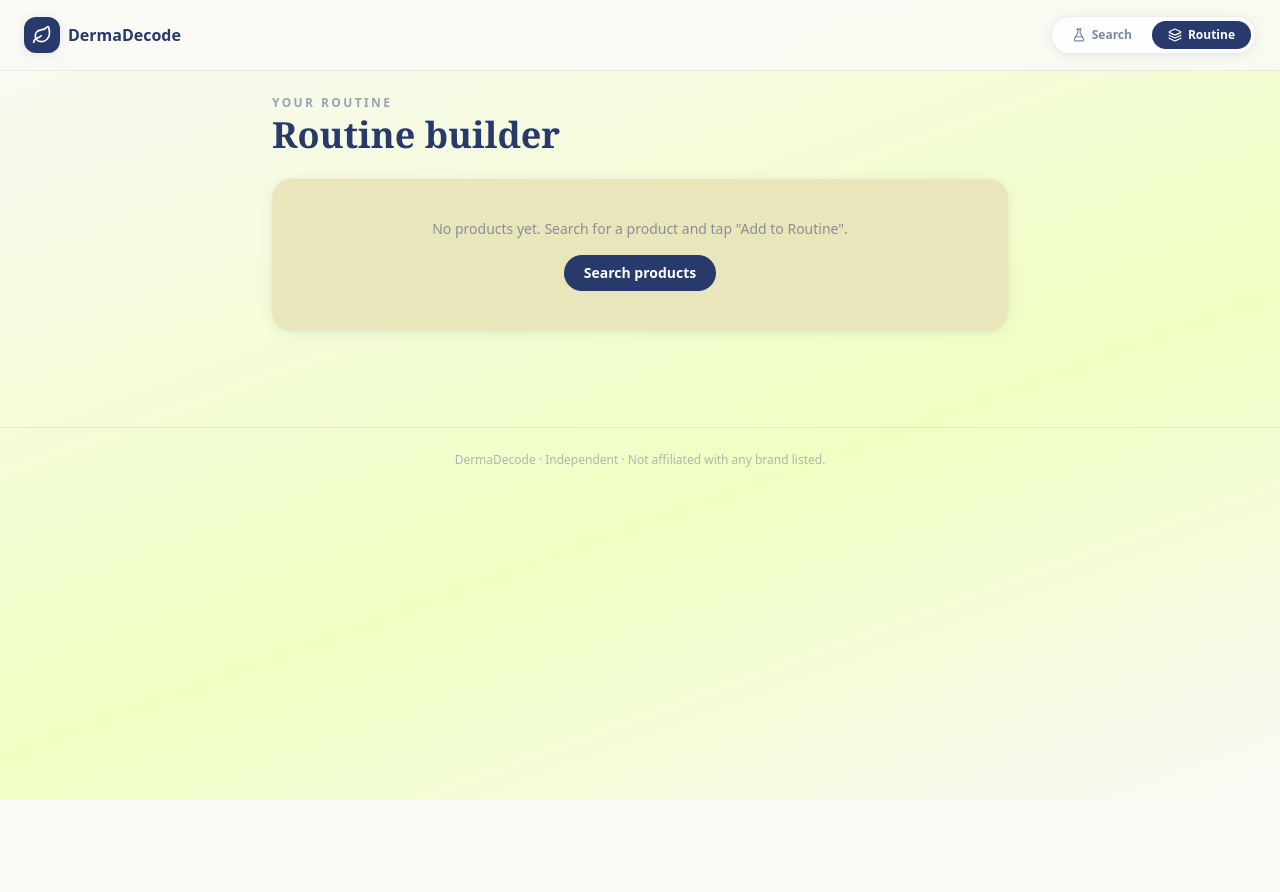
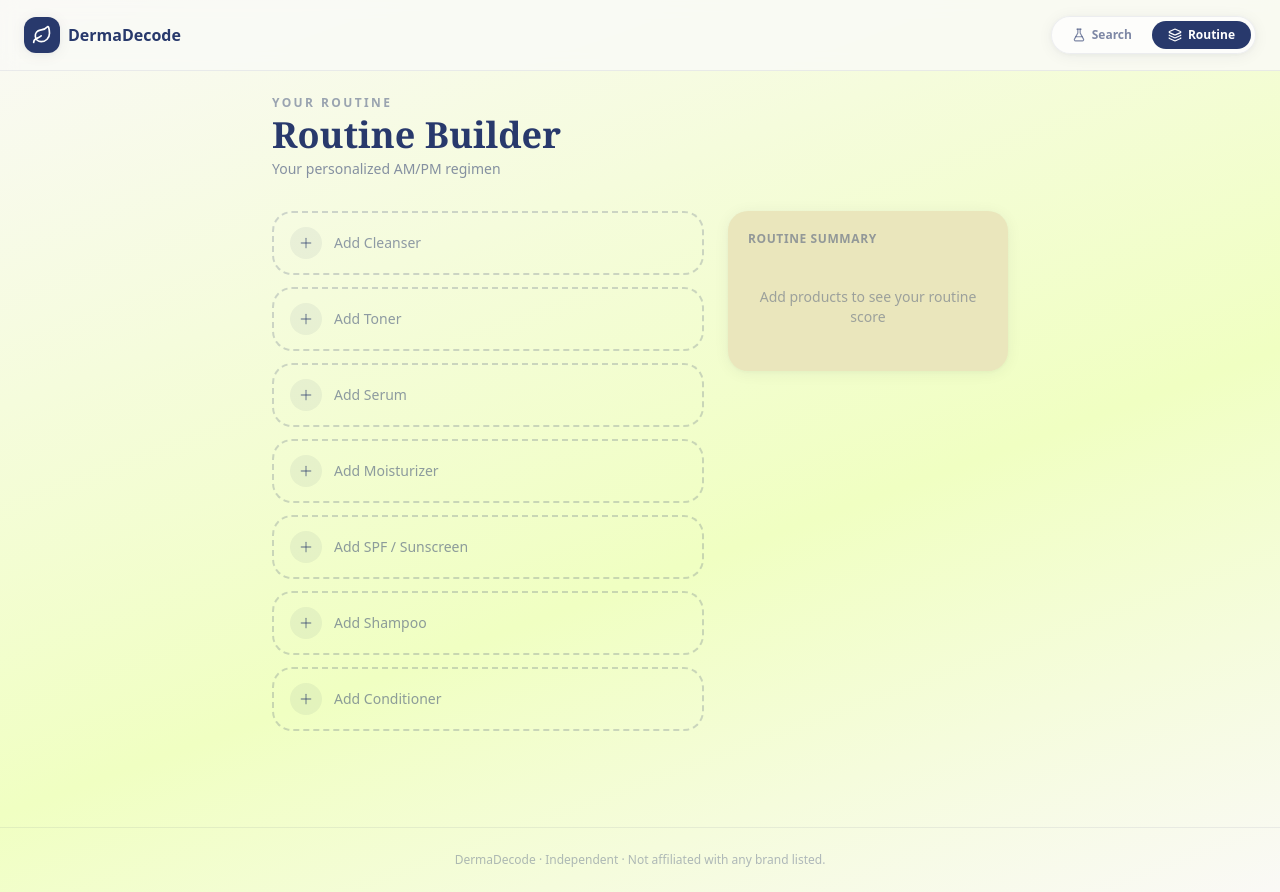
Before and after one commit to dhamuASU/Kiro-Hackathon, a Next.js app in the folder frontend/: page /routine in a window 1280 px wide. Before the commit the page ends 800 px from the top, so only its background shows below. Built offline with nearby package versions, Linux system fonts and the light colour scheme.

Commit message:
feat: routine builder with category slots, search, sidebar summary, API contract updated

```diff
--- a/frontend/app/routine/page.tsx
+++ b/frontend/app/routine/page.tsx
@@ -1,101 +1,215 @@
 "use client";
-import { useMemo } from "react";
+import { useMemo, useState } from "react";
 import Link from "next/link";
-import { Trash2, Droplets, AlertTriangle } from "lucide-react";
+import { Plus, Trash2, Droplets, AlertTriangle, Search, X } from "lucide-react";
 import { AppShell } from "@/components/layout/AppShell";
 import { MetricCard } from "@/components/ui/MetricCard";
-import { findProduct, overallScore, INGREDIENTS } from "@/data/cleanlabel";
+import { findProduct, overallScore, PRODUCTS, searchProducts, type Product } from "@/data/cleanlabel";
 import { useRoutine } from "@/hooks/use-routine";
+import { cn } from "@/lib/utils";
+
+const SLOTS = [
+  { slug: "cleanser",    label: "Cleanser",    category: "cleanser" },
+  { slug: "toner",       label: "Toner",       category: "treatment" },
+  { slug: "serum",       label: "Serum",       category: "serum" },
+  { slug: "moisturizer", label: "Moisturizer", category: "moisturizer" },
+  { slug: "spf",         label: "SPF / Sunscreen", category: "sunscreen" },
+  { slug: "shampoo",     label: "Shampoo",     category: "cleanser" },
+  { slug: "conditioner", label: "Conditioner", category: "treatment" },
+];
+
+function scoreColor(n: number) {
+  if (n >= 8) return { bg: "rgba(74,158,74,0.12)", text: "var(--sage-dark)" };
+  if (n >= 5) return { bg: "rgba(217,119,6,0.10)", text: "#d97706" };
+  if (n >= 3) return { bg: "rgba(234,88,12,0.10)", text: "#ea580c" };
+  return { bg: "rgba(220,38,38,0.10)", text: "#dc2626" };
+}
 
 export default function RoutinePage() {
-  const { ids, add, remove, clear } = useRoutine();
-  const products = useMemo(() => ids.map(findProduct).filter(Boolean) as NonNullable<ReturnType<typeof findProduct>>[], [ids]);
+  const { ids, add, remove } = useRoutine();
+  // Map slot → product id
+  const [slotMap, setSlotMap] = useState<Record<string, string>>({});
+  const [searchSlot, setSearchSlot] = useState<string | null>(null);
+  const [q, setQ] = useState("");
+
+  const suggestions = useMemo(() => searchProducts(q), [q]);
+
+  const assignProduct = (slot: string, productId: string) => {
+    setSlotMap(prev => ({ ...prev, [slot]: productId }));
+    add(productId);
+    setSearchSlot(null);
+    setQ("");
+  };
+
+  const removeSlot = (slot: string) => {
+    const pid = slotMap[slot];
+    if (pid) remove(pid);
+    setSlotMap(prev => { const n = { ...prev }; delete n[slot]; return n; });
+  };
+
+  const filledProducts = Object.values(slotMap).map(findProduct).filter(Boolean) as Product[];
 
   const combined = useMemo(() => {
-    if (!products.length) return null;
-    const avg = (k: keyof typeof products[0]["scores"]) =>
-      Math.round((products.reduce((s, p) => s + p.scores[k], 0) / products.length) * 10) / 10;
+    if (!filledProducts.length) return null;
+    const avg = (k: keyof Product["scores"]) =>
+      Math.round((filledProducts.reduce((s, p) => s + p.scores[k], 0) / filledProducts.length) * 10) / 10;
     return { safety: avg("safety"), environmental: avg("environmental"), transparency: avg("transparency"), honesty: avg("honesty") };
-  }, [products]);
+  }, [filledProducts]);
 
-  const totalWater = products.reduce((s, p) => s + (p.waterImpactGrams ?? 0), 0);
-
+  const totalWater = filledProducts.reduce((s, p) => s + (p.waterImpactGrams ?? 0), 0);
   const interactions = useMemo(() => {
     const w: { title: string; body: string }[] = [];
-    if (products.filter(p => p.hasFragrance).length >= 2)
-      w.push({ title: "Multiple fragranced products", body: `${products.filter(p => p.hasFragrance).length} products contain undisclosed fragrance — irritation risk compounds.` });
-    if (products.some(p => p.pregnancyUnsafe))
+    if (filledProducts.filter(p => p.hasFragrance).length >= 2)
+      w.push({ title: "Multiple fragranced products", body: `${filledProducts.filter(p => p.hasFragrance).length} products contain undisclosed fragrance — irritation risk compounds.` });
+    if (filledProducts.some(p => p.pregnancyUnsafe))
       w.push({ title: "Pregnancy / infant caution", body: "One or more products contain ingredients flagged unsafe during pregnancy or for infants." });
     return w;
-  }, [products]);
+  }, [filledProducts]);
 
   return (
     <AppShell>
       <div className="mx-auto max-w-3xl px-4 pb-24 pt-6">
-        <div className="mb-6 flex items-end justify-between">
+
+        {/* Header */}
+        <div className="mb-8">
+          <div className="text-xs font-semibold uppercase tracking-[0.2em]" style={{ color: "rgba(40,57,108,0.45)" }}>Your routine</div>
+          <h1 className="mt-1 text-3xl font-semibold md:text-4xl" style={{ color: "var(--navy)", fontFamily: "Georgia, serif" }}>
+            Routine Builder
+          </h1>
+          <p className="mt-1 text-sm" style={{ color: "rgba(40,57,108,0.55)" }}>Your personalized AM/PM regimen</p>
+        </div>
+
+        <div className="grid gap-6 md:grid-cols-[1fr_280px]">
+
+          {/* Left: Slots */}
+          <div className="space-y-3">
+            {SLOTS.map(slot => {
+              const pid = slotMap[slot.slug];
+              const product = pid ? findProduct(pid) : null;
+              const isSearching = searchSlot === slot.slug;
+
+              return (
+                <div key={slot.slug}>
+                  {product ? (
+                    // Filled slot
+                    <div className="card flex items-center justify-between gap-3 p-4">
+                      <div className="min-w-0 flex-1">
+                        <div className="text-[10px] font-semibold uppercase tracking-wider mb-0.5" style={{ color: "rgba(40,57,108,0.4)" }}>{slot.label}</div>
+                        <Link href={`/product/${product.id}`} className="font-semibold hover:underline" style={{ color: "var(--navy)" }}>
+                          {product.name}
+                        </Link>
+                        <div className="text-xs mt-0.5" style={{ color: "rgba(40,57,108,0.5)" }}>{product.brand}</div>
+                      </div>
+                      <div className="flex items-center gap-2">
+                        <span className="rounded-full px-2.5 py-1 text-xs font-bold"
+                          style={{ background: scoreColor(product.scores.safety).bg, color: scoreColor(product.scores.safety).text }}>
+                          {product.scores.safety}/10
+                        </span>
+                        <button onClick={() => removeSlot(slot.slug)} className="transition-colors hover:text-red-500" style={{ color: "rgba(40,57,108,0.3)" }}>
+                          <X className="h-4 w-4" />
+                        </button>
+                      </div>
+                    </div>
+                  ) : isSearching ? (
+                    // Search state
+                    <div className="rounded-[var(--radius-md)] border-2 p-3" style={{ borderColor: "var(--navy)", background: "white" }}>
+                      <div className="flex items-center gap-2 mb-2">
+                        <Search className="h-4 w-4 shrink-0" style={{ color: "rgba(40,57,108,0.4)" }} />
+                        <input autoFocus value={q} onChange={e => setQ(e.target.value)}
+                          placeholder={`Search ${slot.label}…`}
+                          className="flex-1 text-sm outline-none bg-transparent" style={{ color: "var(--navy)" }} />
+                        <button onClick={() => { setSearchSlot(null); setQ(""); }} style={{ color: "rgba(40,57,108,0.4)" }}>
+                          <X className="h-4 w-4" />
+                        </button>
+                      </div>
+                      {q && (
+                        <ul className="space-y-1 max-h-48 overflow-auto">
+                          {suggestions.length === 0 ? (
+                            <li className="px-2 py-2 text-xs" style={{ color: "rgba(40,57,108,0.45)" }}>No matches found</li>
+                          ) : suggestions.map(p => (
+                            <li key={p.id}>
+                              <button onClick={() => assignProduct(slot.slug, p.id)}
+                                className="flex w-full items-center justify-between rounded-xl px-3 py-2 text-left text-sm transition-colors hover:bg-[#F0FFC2]/60">
                                 <div>
-            <div className="text-xs font-semibold uppercase tracking-[0.2em]" style={{ color: "rgba(40,57,108,0.45)" }}>Your routine</div>
-            <h1 className="mt-1 text-3xl font-semibold md:text-4xl" style={{ color: "var(--navy)", fontFamily: "Georgia, serif" }}>Routine builder</h1>
+                                  <div className="font-medium" style={{ color: "var(--navy)" }}>{p.name}</div>
+                                  <div className="text-xs" style={{ color: "rgba(40,57,108,0.5)" }}>{p.brand}</div>
                                 </div>
-          {products.length > 0 && (
-            <button onClick={clear} className="text-sm font-medium transition-colors hover:text-red-600" style={{ color: "rgba(40,57,108,0.45)" }}>Clear all</button>
+                                <span className="rounded-full px-2 py-0.5 text-xs font-bold"
+                                  style={{ background: scoreColor(p.scores.safety).bg, color: scoreColor(p.scores.safety).text }}>
+                                  {p.scores.safety}/10
+                                </span>
+                              </button>
+                            </li>
+                          ))}
+                        </ul>
                       )}
                     </div>
+                  ) : (
+                    // Empty slot
+                    <button onClick={() => { setSearchSlot(slot.slug); setQ(""); }}
+                      className="flex w-full items-center gap-3 rounded-[var(--radius-md)] border-2 border-dashed px-4 py-3.5 text-left transition-colors hover:border-[var(--navy)] hover:bg-white/40"
+                      style={{ borderColor: "rgba(40,57,108,0.2)", color: "rgba(40,57,108,0.5)" }}>
+                      <span className="grid h-8 w-8 shrink-0 place-items-center rounded-full" style={{ background: "rgba(40,57,108,0.06)" }}>
+                        <Plus className="h-4 w-4" />
+                      </span>
+                      <span className="text-sm font-medium">Add {slot.label}</span>
+                    </button>
+                  )}
+                </div>
+              );
+            })}
+          </div>
 
-        {products.length === 0 ? (
-          <div className="card p-10 text-center">
-            <p className="text-sm" style={{ color: "rgba(40,57,108,0.5)" }}>No products yet. Search for a product and tap "Add to Routine".</p>
-            <Link href="/" className="mt-4 inline-block rounded-full px-5 py-2 text-sm font-semibold text-white" style={{ background: "var(--navy)" }}>
-              Search products
-            </Link>
+          {/* Right: Summary sidebar */}
+          <div className="space-y-4">
+            <div className="card p-5 sticky top-24">
+              <div className="text-xs font-semibold uppercase tracking-wider mb-4" style={{ color: "rgba(40,57,108,0.45)" }}>
+                Routine Summary
+              </div>
+
+              {!combined ? (
+                <div className="text-center py-6">
+                  <p className="text-sm" style={{ color: "rgba(40,57,108,0.4)" }}>Add products to see your routine score</p>
                 </div>
               ) : (
                 <>
-            <div className="card p-6 mb-4">
-              <div className="mb-1 text-xs font-semibold uppercase tracking-wider" style={{ color: "rgba(40,57,108,0.5)" }}>Combined routine score</div>
-              <div className="mt-4 grid grid-cols-2 gap-4 rounded-2xl p-4 sm:grid-cols-4" style={{ background: "rgba(240,255,194,0.4)" }}>
-                <MetricCard label="Safety"        value={Math.round(combined!.safety)}        delay={50} />
-                <MetricCard label="Environmental" value={Math.round(combined!.environmental)} delay={150} />
-                <MetricCard label="Transparency"  value={Math.round(combined!.transparency)}  delay={250} />
-                <MetricCard label="Honesty"       value={Math.round(combined!.honesty)}       delay={350} />
+                  <div className="grid grid-cols-2 gap-3 rounded-2xl p-3 mb-4" style={{ background: "rgba(240,255,194,0.5)" }}>
+                    <MetricCard label="Safety"  value={Math.round(combined.safety)}        size={72} delay={50} />
+                    <MetricCard label="Environ" value={Math.round(combined.environmental)} size={72} delay={150} />
+                    <MetricCard label="Transp."  value={Math.round(combined.transparency)}  size={72} delay={250} />
+                    <MetricCard label="Honesty" value={Math.round(combined.honesty)}       size={72} delay={350} />
                   </div>
+
+                  <div className="text-xs font-medium mb-1" style={{ color: "rgba(40,57,108,0.6)" }}>
+                    {filledProducts.length} of {SLOTS.length} slots filled
+                  </div>
+                  <div className="h-1.5 rounded-full overflow-hidden" style={{ background: "rgba(40,57,108,0.1)" }}>
+                    <div className="h-full rounded-full transition-all" style={{ width: `${(filledProducts.length / SLOTS.length) * 100}%`, background: "var(--sage-dark)" }} />
                   </div>
 
                   {totalWater > 0 && (
-              <div className="mb-4 flex items-center gap-3 rounded-[var(--radius-md)] border border-blue-200 bg-blue-50 p-4">
-                <Droplets className="h-5 w-5 shrink-0 text-blue-600" />
-                <p className="text-sm text-blue-800">
-                  Your routine sends <strong>{totalWater.toFixed(1)}g</strong> of non-biodegradable chemicals into waterways daily — <strong>{(totalWater * 365).toFixed(0)}g/year</strong>.
+                    <div className="mt-4 flex items-start gap-2 rounded-xl p-3" style={{ background: "rgba(59,130,246,0.08)" }}>
+                      <Droplets className="h-4 w-4 shrink-0 mt-0.5 text-blue-500" />
+                      <p className="text-xs text-blue-700">
+                        <strong>{totalWater.toFixed(1)}g</strong> of chemicals into waterways daily
                       </p>
                     </div>
                   )}
 
                   {interactions.map(w => (
-              <div key={w.title} className="mb-4 flex items-start gap-3 rounded-[var(--radius-md)] border border-orange-200 bg-orange-50 p-4">
-                <AlertTriangle className="mt-0.5 h-5 w-5 shrink-0 text-orange-600" />
+                    <div key={w.title} className="mt-3 flex items-start gap-2 rounded-xl p-3" style={{ background: "rgba(234,88,12,0.08)" }}>
+                      <AlertTriangle className="h-4 w-4 shrink-0 mt-0.5 text-orange-500" />
                       <div>
-                  <div className="font-semibold text-orange-900">{w.title}</div>
-                  <p className="text-sm text-orange-800">{w.body}</p>
+                        <div className="text-xs font-semibold text-orange-800">{w.title}</div>
+                        <p className="text-xs text-orange-700 mt-0.5">{w.body}</p>
                       </div>
                     </div>
                   ))}
-
-            <div className="space-y-3">
-              {products.map(p => (
-                <div key={p.id} className="card flex items-center justify-between gap-3 p-4">
-                  <Link href={`/product/${p.id}`} className="min-w-0 flex-1">
-                    <div className="truncate text-sm font-semibold" style={{ color: "var(--navy)" }}>{p.name}</div>
-                    <div className="truncate text-xs" style={{ color: "rgba(40,57,108,0.5)" }}>{p.brand}</div>
-                  </Link>
-                  <div className="text-sm font-bold" style={{ color: "var(--navy)" }}>{overallScore(p)}/10</div>
-                  <button onClick={() => remove(p.id)} className="transition-colors hover:text-red-600" style={{ color: "rgba(40,57,108,0.35)" }}>
-                    <Trash2 className="h-4 w-4" />
-                  </button>
-                </div>
-              ))}
-            </div>
                 </>
               )}
+            </div>
+          </div>
+        </div>
       </div>
     </AppShell>
   );
```
Lines whose indentation alone changed are shown as unchanged.
